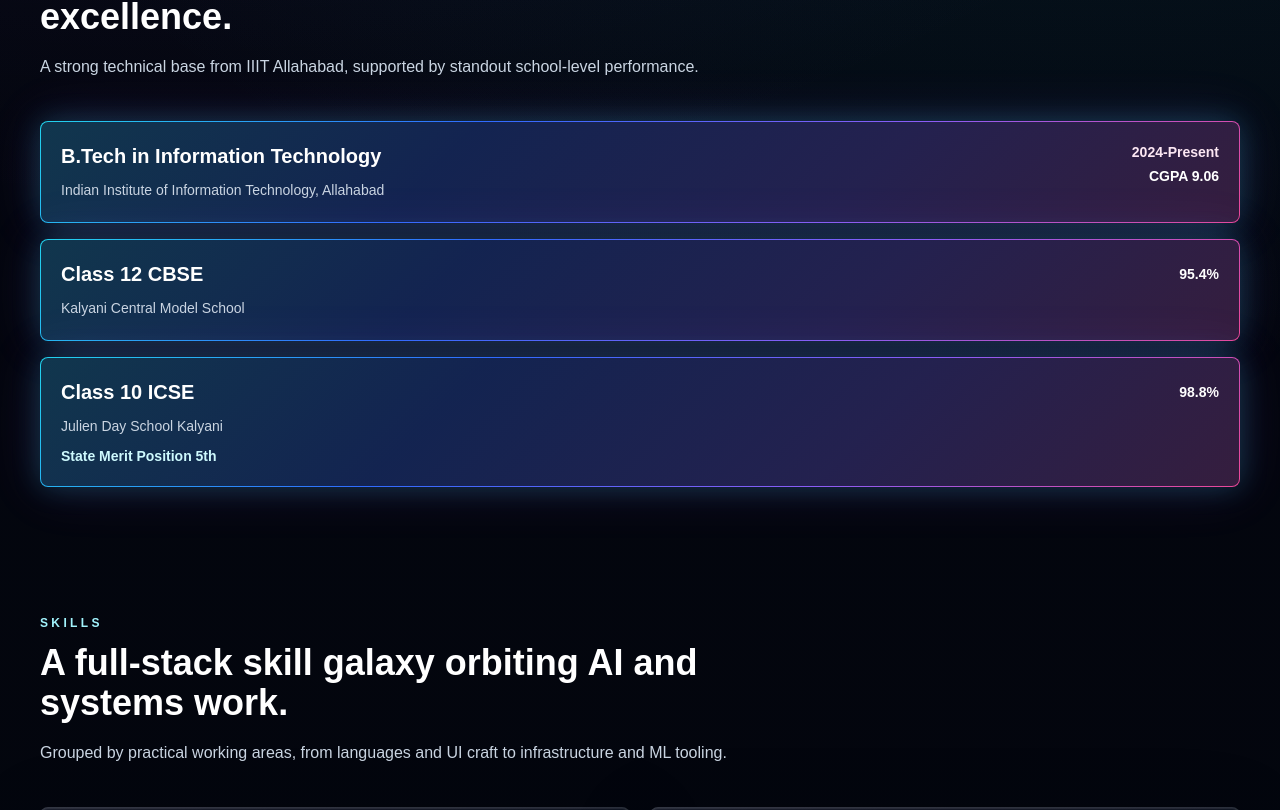
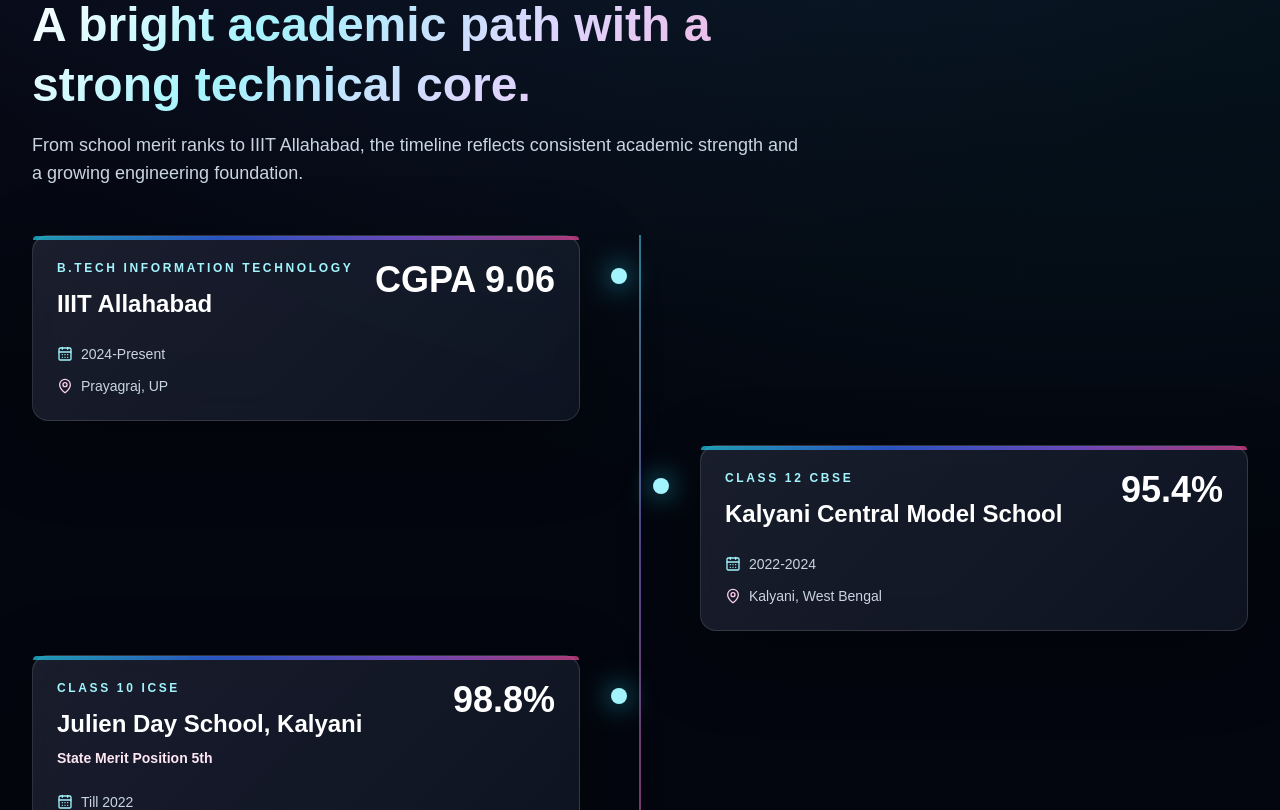
Before and after one commit to Suvanwita/Portfolio, a Next.js app in the folder Portfolio/: page / in a window 1280 px wide. Shown: the part 2290-3100 px from the top of the page. Built offline with nearby package versions, Linux system fonts and the light colour scheme.

Commit message:
education timeline

```diff
--- a/Portfolio/app/page.tsx
+++ b/Portfolio/app/page.tsx
@@ -4,7 +4,7 @@
 import { AboutSection } from "@/components/sections/AboutSection";
 import { CodingProfilesSection } from "@/components/sections/coding-profiles-section";
 import { ContactSection } from "@/components/sections/contact-section";
-import { EducationTimeline } from "@/components/sections/education-timeline";
+import { EducationTimeline } from "@/components/sections/EducationTimeline";
 import { ExperienceSection } from "@/components/sections/experience-section";
 import { Footer } from "@/components/sections/footer";
 import { HeroSection } from "@/components/sections/HeroSection";
--- /dev/null
+++ b/Portfolio/components/sections/EducationTimeline.tsx
@@ -0,0 +1,159 @@
+"use client";
+
+import { motion, useInView, useMotionValue, useSpring, useTransform } from "framer-motion";
+import { CalendarDays, MapPin } from "lucide-react";
+import { useEffect, useRef } from "react";
+import { SectionHeading } from "@/components/ui/SectionHeading";
+
+type EducationItem = {
+  institute: string;
+  degree: string;
+  period: string;
+  score: number;
+  suffix?: string;
+  prefix?: string;
+  decimals?: number;
+  location: string;
+  note?: string;
+};
+
+const educationItems: EducationItem[] = [
+  {
+    institute: "IIIT Allahabad",
+    degree: "B.Tech Information Technology",
+    period: "2024-Present",
+    score: 9.06,
+    decimals: 2,
+    prefix: "CGPA ",
+    location: "Prayagraj, UP",
+  },
+  {
+    institute: "Kalyani Central Model School",
+    degree: "Class 12 CBSE",
+    period: "2022-2024",
+    score: 95.4,
+    decimals: 1,
+    suffix: "%",
+    location: "Kalyani, West Bengal",
+  },
+  {
+    institute: "Julien Day School, Kalyani",
+    degree: "Class 10 ICSE",
+    period: "Till 2022",
+    score: 98.8,
+    decimals: 1,
+    suffix: "%",
+    location: "Kalyani, West Bengal",
+    note: "State Merit Position 5th",
+  },
+];
+
+function CountUpScore({ item }: { item: EducationItem }) {
+  const ref = useRef<HTMLDivElement>(null);
+  const isInView = useInView(ref, { once: true, margin: "-80px" });
+  const motionValue = useMotionValue(0);
+  const springValue = useSpring(motionValue, { stiffness: 70, damping: 22 });
+  const score = useTransform(
+    springValue,
+    (latest) => `${item.prefix ?? ""}${latest.toFixed(item.decimals ?? 0)}${item.suffix ?? ""}`,
+  );
+
+  useEffect(() => {
+    if (isInView) {
+      motionValue.set(item.score);
+    }
+  }, [isInView, item.score, motionValue]);
+
+  return (
+    <div ref={ref}>
+      <motion.p className="text-3xl font-black text-white sm:text-4xl">{score}</motion.p>
+    </div>
+  );
+}
+
+function TimelineCard({ item, index }: { item: EducationItem; index: number }) {
+  const isEven = index % 2 === 0;
+
+  return (
+    <motion.article
+      className="glass-card group relative rounded-2xl p-5 transition-shadow hover:shadow-neon sm:p-6 lg:w-[calc(50%-2.5rem)]"
+      initial={{ opacity: 0, y: 26 }}
+      whileInView={{ opacity: 1, y: 0 }}
+      viewport={{ once: true, margin: "-90px" }}
+      transition={{ duration: 0.58, delay: index * 0.08, ease: [0.22, 1, 0.36, 1] }}
+      whileHover={{ y: -6, scale: 1.01 }}
+    >
+      <div className="absolute inset-x-0 top-0 h-1 rounded-t-2xl bg-[image:var(--gradient-neon)] opacity-70" />
+      <div className="flex flex-col gap-4 sm:flex-row sm:items-start sm:justify-between">
+        <div>
+          <p className="text-xs font-bold uppercase tracking-[0.22em] text-cyan-200">{item.degree}</p>
+          <h3 className="mt-3 text-2xl font-black text-white">{item.institute}</h3>
+          {item.note ? <p className="mt-2 text-sm font-bold text-pink-100">{item.note}</p> : null}
+        </div>
+        <CountUpScore item={item} />
+      </div>
+
+      <div className="mt-6 grid gap-3 text-sm text-slate-300">
+        <p className="flex items-center gap-2">
+          <CalendarDays className="h-4 w-4 text-cyan-200" aria-hidden="true" />
+          <span>{item.period}</span>
+        </p>
+        <p className="flex items-center gap-2">
+          <MapPin className="h-4 w-4 text-pink-200" aria-hidden="true" />
+          <span>{item.location}</span>
+        </p>
+      </div>
+
+      <span
+        className={[
+          "absolute top-8 hidden h-4 w-4 rounded-full bg-cyan-200 shadow-[0_0_26px_rgba(34,211,238,0.9)] lg:block",
+          isEven ? "-right-[3rem]" : "-left-[3rem]",
+        ].join(" ")}
+        aria-hidden="true"
+      />
+    </motion.article>
+  );
+}
+
+export function EducationTimeline() {
+  return (
+    <section id="education" className="section-padding container-custom">
+      <motion.div
+        initial={{ opacity: 0, y: 24 }}
+        whileInView={{ opacity: 1, y: 0 }}
+        viewport={{ once: true, margin: "-100px" }}
+        transition={{ duration: 0.65, ease: [0.22, 1, 0.36, 1] }}
+      >
+        <SectionHeading
+          eyebrow="Education"
+          title="A bright academic path with a strong technical core."
+          description="From school merit ranks to IIIT Allahabad, the timeline reflects consistent academic strength and a growing engineering foundation."
+        />
+      </motion.div>
+
+      <div className="relative mt-12 grid gap-5 lg:block">
+        <motion.div
+          className="absolute left-1/2 top-0 hidden h-full w-px -translate-x-1/2 bg-gradient-to-b from-cyan-300 via-violet-400 to-pink-400 lg:block"
+          initial={{ scaleY: 0 }}
+          whileInView={{ scaleY: 1 }}
+          viewport={{ once: true, margin: "-120px" }}
+          transition={{ duration: 1.1, ease: [0.22, 1, 0.36, 1] }}
+          style={{ transformOrigin: "top" }}
+          aria-hidden="true"
+        />
+
+        {educationItems.map((item, index) => (
+          <div
+            key={`${item.institute}-${item.degree}`}
+            className={[
+              "relative mb-6 flex",
+              index % 2 === 0 ? "lg:justify-start lg:pr-10" : "lg:justify-end lg:pl-10",
+            ].join(" ")}
+          >
+            <TimelineCard item={item} index={index} />
+          </div>
+        ))}
+      </div>
+    </section>
+  );
+}
```
